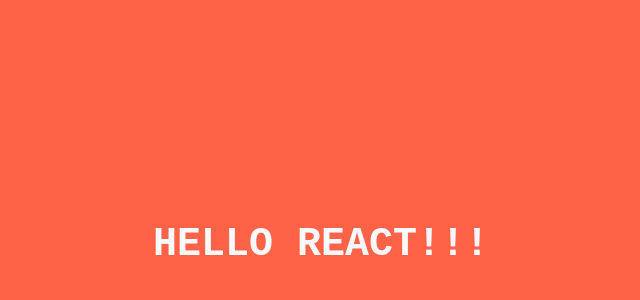
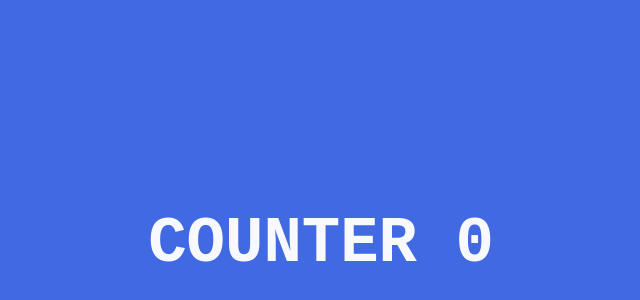
Before and after one commit to junkbin/trash-react-15, a React (Create React App) app: page / in a window 1280 px wide. Shown: the part 156-456 px from the top of the page, without its empty margins (319-959 px from the left). Built offline with nearby package versions, Linux system fonts and the light colour scheme.

Commit message:
live build

```diff
--- a/src/first/First.js
+++ b/src/day1/First.js
@@ -1,7 +1,7 @@
 import React from 'react';
 import './First.css'
 
-export class First extends React.Component {
+class First extends React.Component {
 
     constructor(props){
         super(props);
@@ -17,3 +17,5 @@
         );
     }
 }
+
+export default First;
--- /dev/null
+++ b/src/day1/Second.css
@@ -0,0 +1,17 @@
+.full-screen{
+    height: 100vh;
+}
+
+.make-center{
+    display: flex;
+    justify-content: center;
+    align-items: center;
+}
+
+.textify{
+    font-size: 4rem;
+    font-family: monospace;
+    font-weight: bold;
+    background: royalblue;
+    color:ghostwhite;
+}
--- /dev/null
+++ b/src/day1/Second.js
@@ -0,0 +1,23 @@
+import React from 'react';
+
+import './Second.css';
+
+class Second extends React.Component{
+
+    constructor(props){
+        super(props);
+
+        this.state = {"COUNTER" : 0};
+    }
+
+    render(){
+        return (
+            <div className="full-screen make-center textify">
+                COUNTER {this.state.COUNTER}
+            </div>
+        );
+    }
+}
+
+
+export default Second;
--- /dev/null
+++ b/src/day1/index.js
@@ -0,0 +1,4 @@
+import First from './First';
+import Second from './Second'
+
+export {First, Second};
--- a/src/first/index.js
+++ /dev/null
@@ -1,3 +0,0 @@
-import {First} from './First';
-
-export {First};
--- a/src/index.js
+++ b/src/index.js
@@ -4,9 +4,11 @@
 import App from './App';
 import * as serviceWorker from './serviceWorker';
 
-import {First} from './first'
+import {First, Second} from './day1'
 
-const element = <First></First>;
+
+
+const element = <Second></Second>;
 
 ReactDOM.render(element, document.getElementById('root'));
 
```
Also changed, not shown: src/day1/First.css (renamed from src/first/First.css), 12 other files (tests, documents, lock files or other folders).
